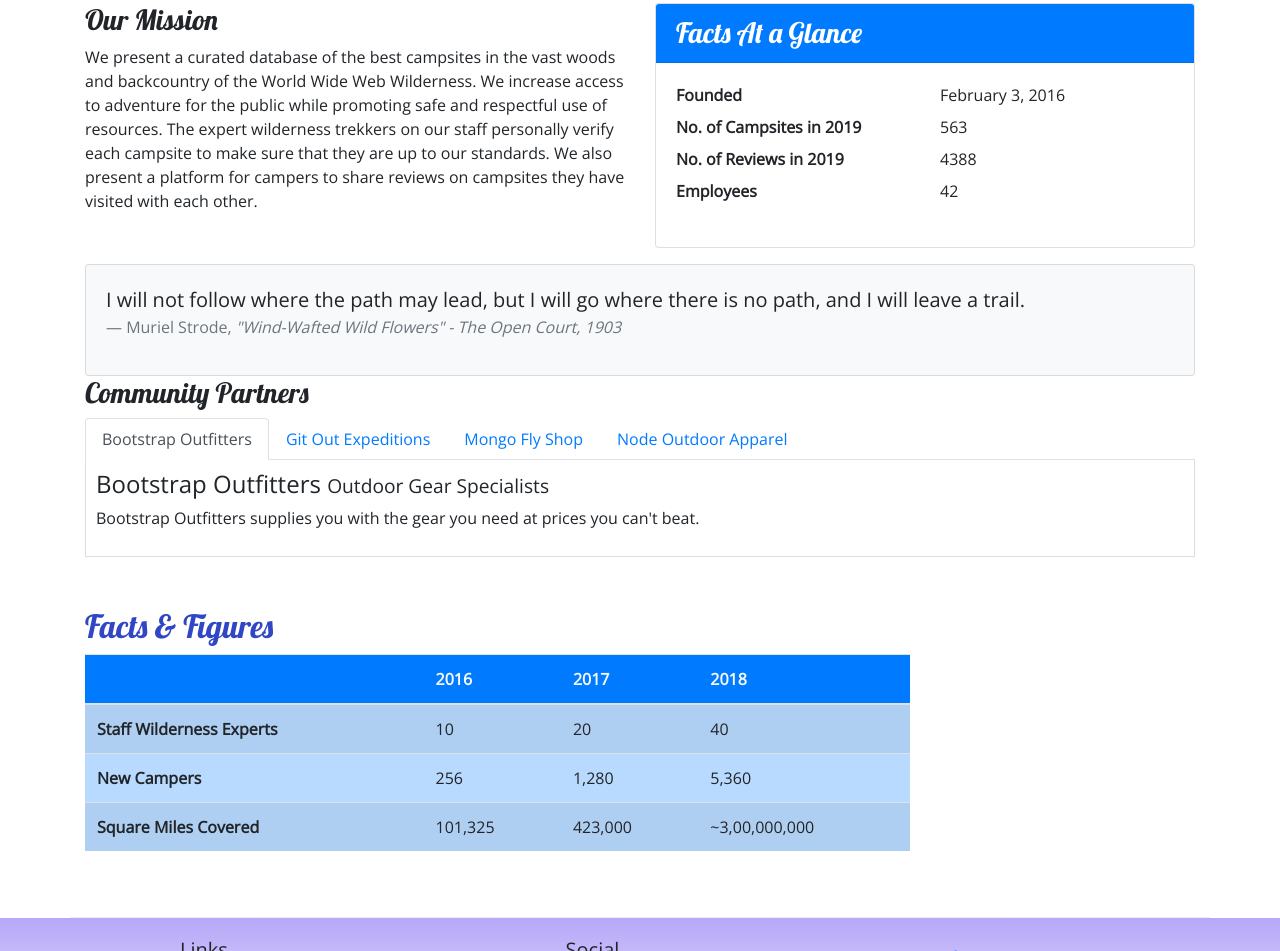
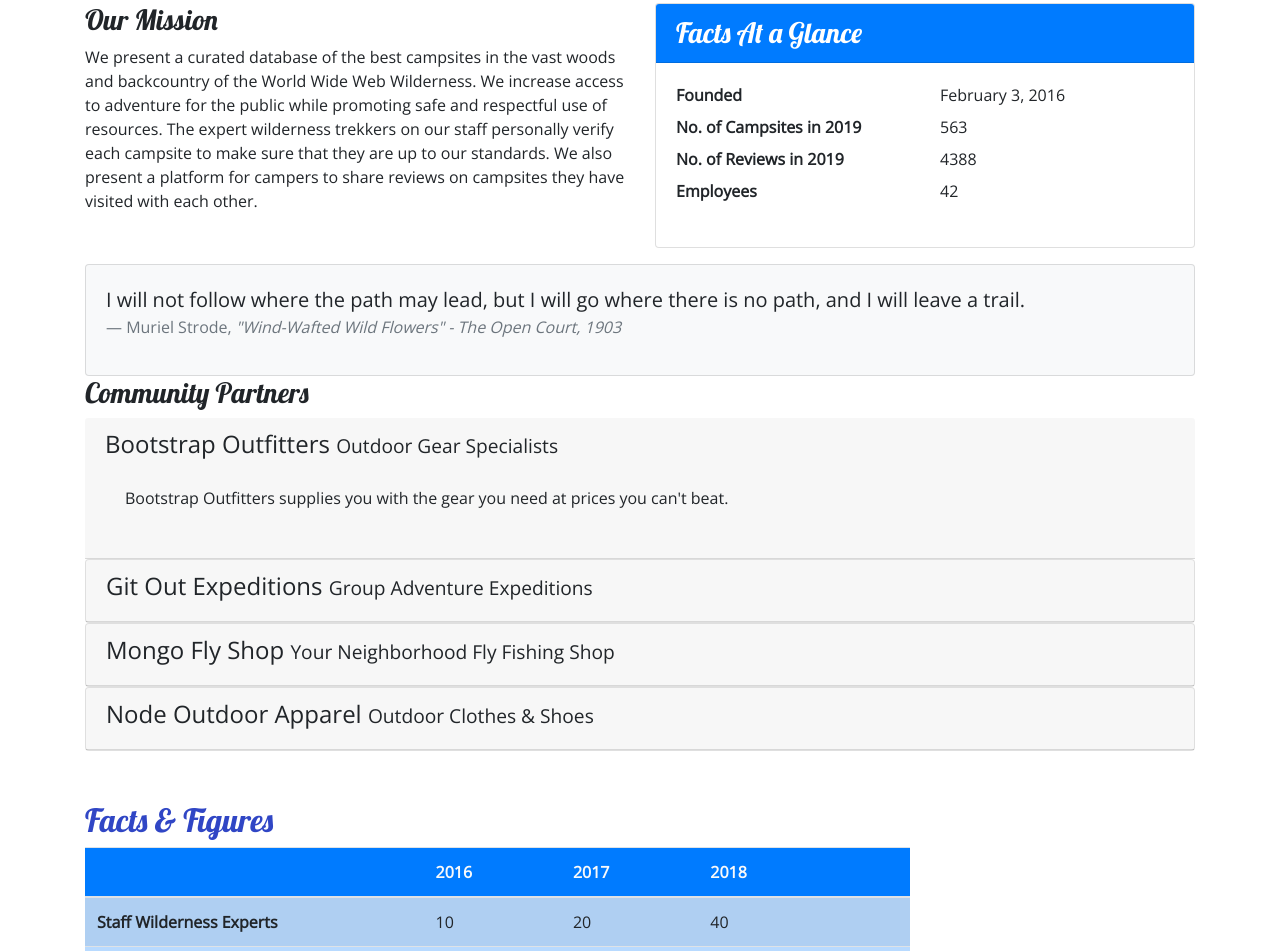
Before and after one commit to LizKiawa/nucamp-bootstrap, a website: page aboutus.html in a window 1280 px wide. Shown: the part 352-1303 px from the top of the page. Drawn offline with nearby package versions, Linux system fonts and the light colour scheme.

Commit message:
Accordion

```diff
--- a/aboutus.html
+++ b/aboutus.html
@@ -102,28 +102,60 @@
         <div class="row">
             <div class="col">
                 <h3>Community Partners</h3>
-                <ul class="nav nav-tabs">
-                    <li class="nav-item"><a class="nav-link active" href="#bootstrap" role="tab" data-toggle="tab">Bootstrap Outfitters</a></li>
-                    <li class="nav-item"><a class="nav-link" href="#git" role="tab" data-toggle="tab">Git Out Expeditions</a></li>
-                    <li class="nav-item"><a class="nav-link" href="#mongo" role="tab" data-toggle="tab">Mongo Fly Shop</a></li>
-                    <li class="nav-item"><a class="nav-link" href="#node" role="tab" data-toggle="tab">Node Outdoor Apparel</a></li>
-                </ul>
-                <div class="tab-content">
-                    <div role="tabpanel" class="tab-pane fade show active" id="bootstrap">
-                        <h4>Bootstrap Outfitters <small>Outdoor Gear Specialists</small></h4>
-                        <p class="d-none d-sm-block">Bootstrap Outfitters supplies you with the gear you need at prices you can't beat.</p>
+                <div id="accordion">
+                    <div role="tab" class="card-header">
+                        <h4>
+                            <a data-toggle="collapse" data-target="#bootstrap">
+                                Bootstrap Outfitters <small>Outdoor Gear Specialists</small>
+                            </a>
+                        </h4>
+                        <div class="collapse show" id="bootstrap" data-parent="#accordion">
+                            <div class="card-body">
+                                <p class="d-none d-sm-block">Bootstrap Outfitters supplies you with the gear you need at prices you can't beat.</p>
+                            </div>
+                        </div>
                     </div>
-                    <div role="tabpanel" class="tab-pane fade" id="git">
-                        <h4>Git Out Expeditions <small>Group Adventure Expeditions</small></h4>
-                        <p class="d-none d-sm-block">Join Git Out Expeditions to explore new horizons with a group of other adventurers!</p>
+                    <div class="card">
+                        <div role="tab" class="card-header">
+                            <h4>
+                                <a class="collapsed" data-toggle="collapse" data-target="#git">
+                                    Git Out Expeditions <small>Group Adventure Expeditions</small>
+                                </a>
+                            </h4>
+                            <div class="collapse" id="git" data-parent="#accordion">
+                                <div class="card-body">
+                                    <p class="d-none d-sm-block">Join Git Out Expeditions to explore new horizons with a group of other adventurers!</p>
+                                </div>
+                            </div>
+                        </div>
                     </div>
-                    <div role="tabpanel" class="tab-pane fade" id="mongo">
-                        <h4>Mongo Fly Shop <small>Your Neighborhood Fly Fishing Shop</small></h4>
-                        <p class="d-none d-sm-block">Need a new fishing pole, a tacklebox, or flies of all kinds? Stop by Mongo Fly Shop.</p>
+                    <div class="card">
+                        <div role="tab" class="card-header">
+                            <h4>
+                                <a class="collapsed" data-toggle="collapse" data-target="#mongo">
+                                    Mongo Fly Shop <small>Your Neighborhood Fly Fishing Shop</small>
+                                </a>
+                            </h4>
+                            <div class="collapse" id="mongo" data-parent="#accordion">
+                                <div class="card-body">
+                                    <p class="d-none d-sm-block">Need a new fishing pole, a tacklebox, or flies of all kinds? Stop by Mongo Fly Shop.</p>
+                                </div>
+                            </div>
+                        </div>
                     </div>
-                    <div role="tabpanel" class="tab-pane fade" id="node">
-                        <h4>Node Outdoor Apparel <small>Outdoor Clothes & Shoes</small></h4>
-                        <p class="d-none d-sm-block">From polar fleeces to swimsuits, hiking boots to waders, a visit to Node will be sure to get you covered.</p>
+                    <div class="card">
+                        <div role="tab" class="card-header">
+                            <h4>
+                                <a class="collapsed" data-toggle="collapse" data-target="#node">
+                                    Node Outdoor Apparel <small>Outdoor Clothes & Shoes</small>
+                                </a>
+                            </h4>
+                            <div class="collapse" id="node" data-parent="#accordion">
+                                <div class="card-body">
+                                    <p class="d-none d-sm-block">From polar fleeces to swimsuits, hiking boots to waders, a visit to Node will be sure to get you covered.</p>
+                                </div>
+                            </div>
+                        </div>
                     </div>
                 </div>
             </div>
--- a/css/styles.css
+++ b/css/styles.css
@@ -35,9 +35,3 @@ header h2 {
   border-bottom: 1px ridge;
   min-height: 200px;
 }
-
-.tab-content {
-  border: 1px solid #DDD;
-  border-top: none;
-  padding: 10px;
-}
```
